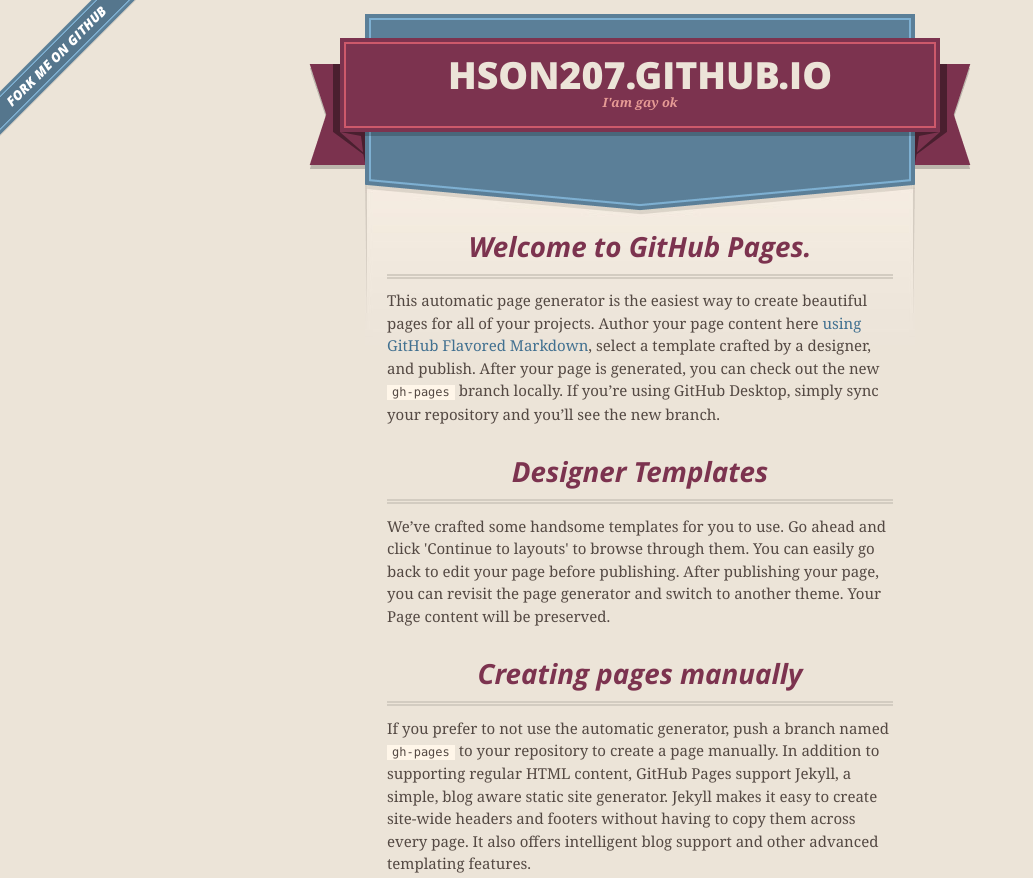
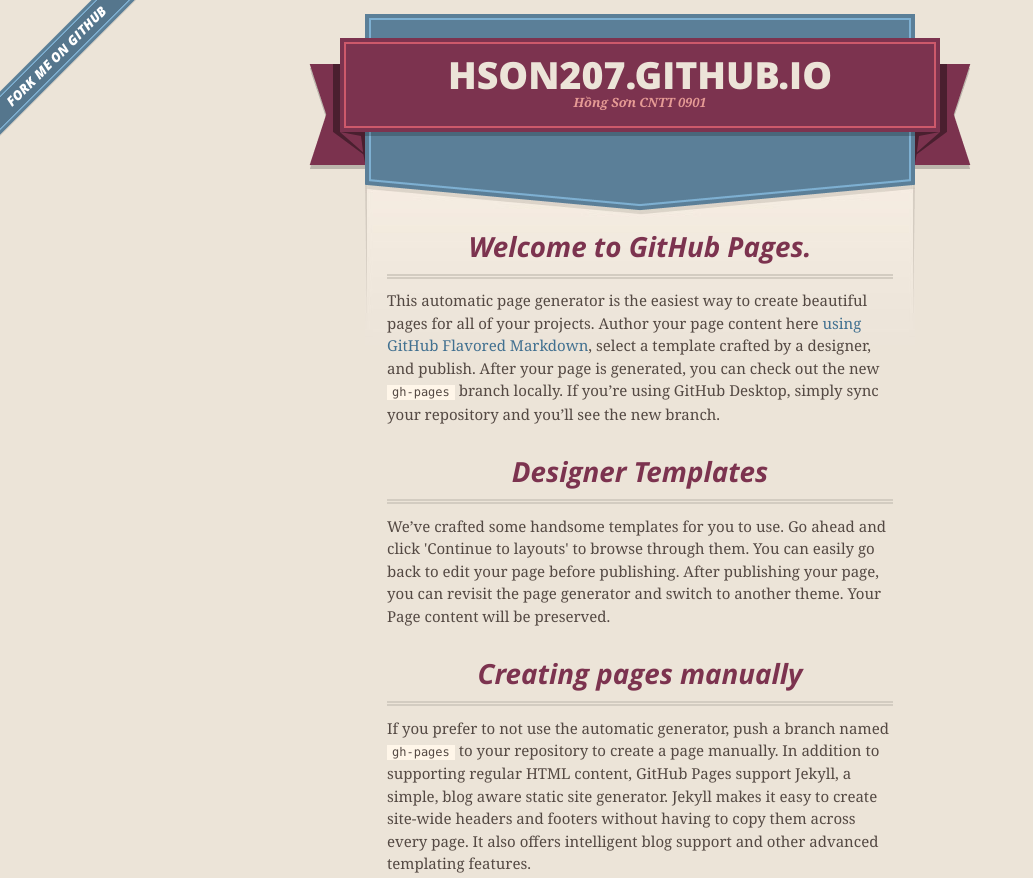
Before and after one commit to hson207/hson207.github.io, a plain HTML site: page index.html in a window 1280 px wide. Shown: the top 878 px of the page, without its empty margins (0-1033 px from the left). Drawn offline with nearby package versions, Linux system fonts and the light colour scheme.

Commit message:
Update index.html

```diff
--- a/index.html
+++ b/index.html
@@ -28,7 +28,7 @@
         <span class="ribbon-outer">
           <span class="ribbon-inner">
             <h1>Hson207.GitHub.io</h1>
-            <h2>I&#39;am gay ok </h2>
+            <h2>Hồng Sơn CNTT 0901 </h2>
           </span>
           <span class="left-tail"></span>
           <span class="right-tail"></span>
```
